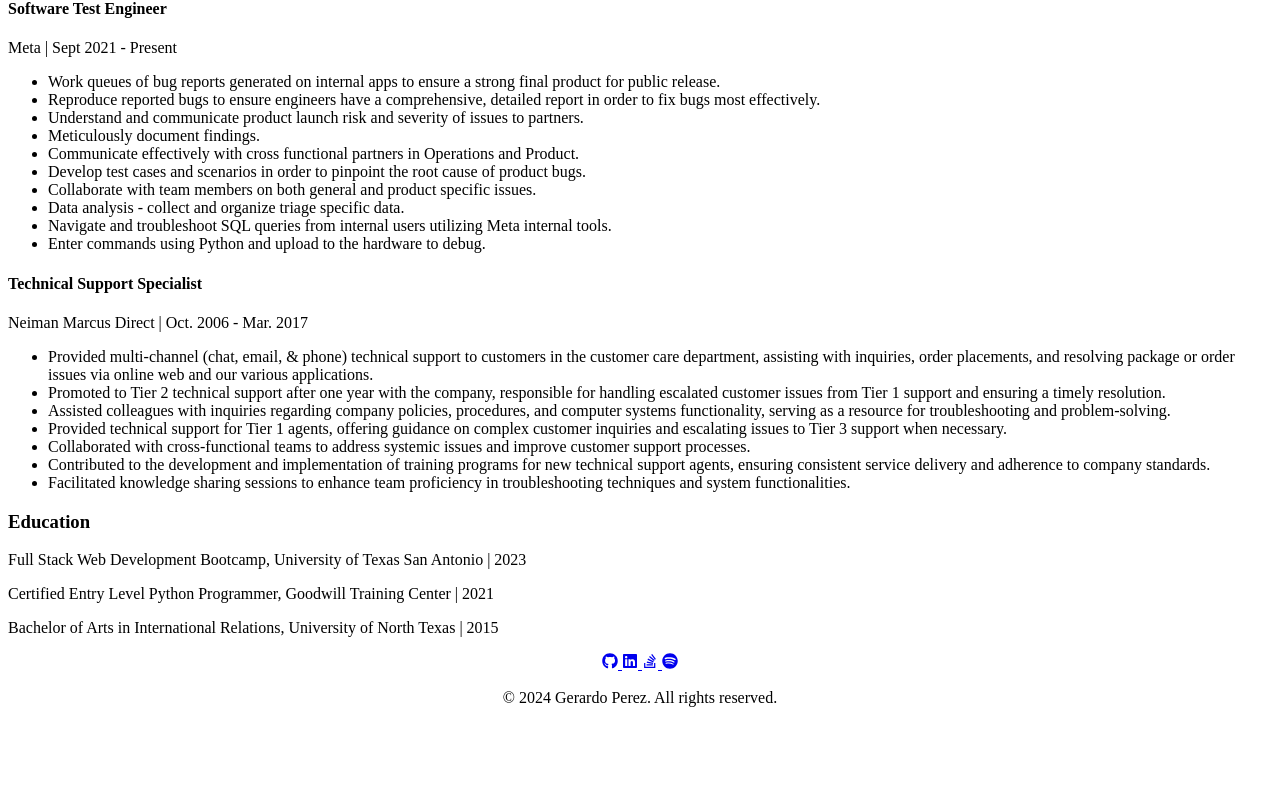
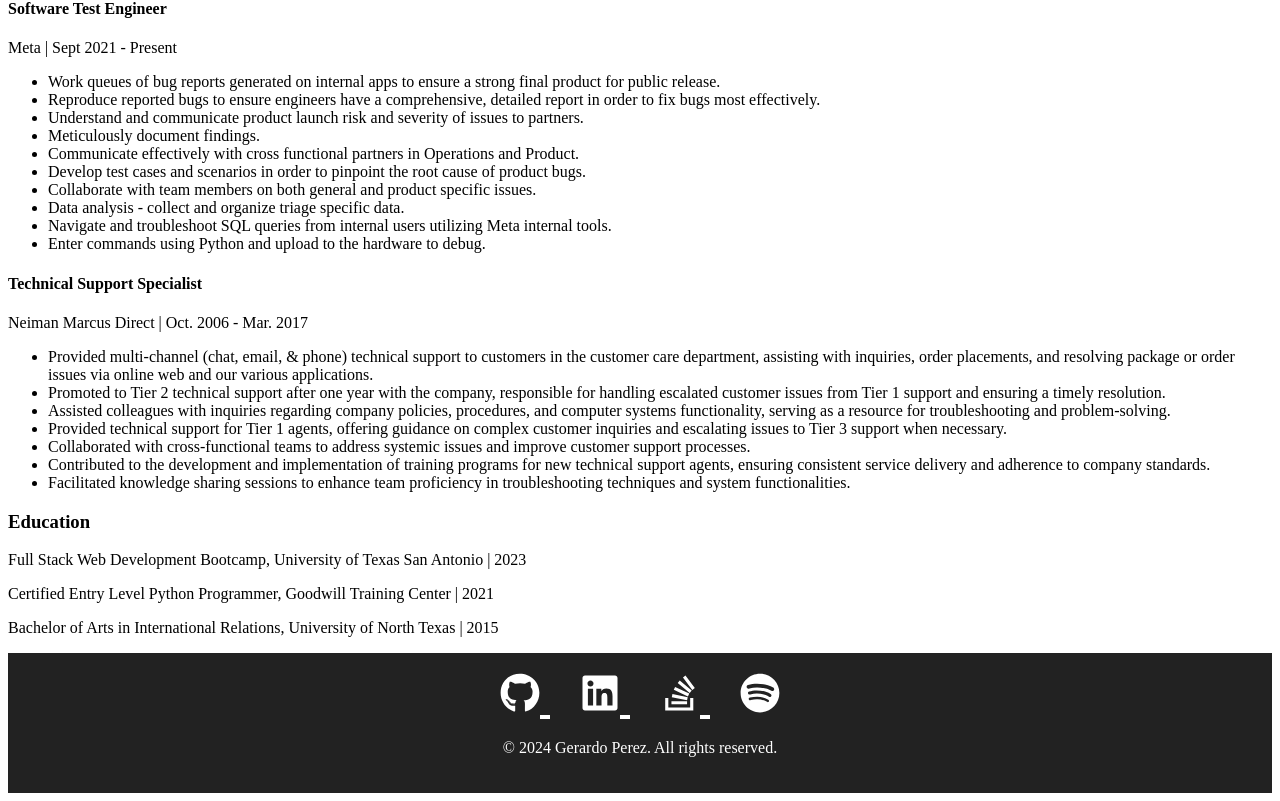
Before and after one commit to Gera1313/react-portfolio-2, a React (Vite) app: page /resume in a window 1280 px wide. Shown: the part 538-1339 px from the top of the page. Before the commit the page ends 1261 px from the top, so only its background shows below. Built offline with nearby package versions, Linux system fonts and the light colour scheme.

Commit message:
did some basic styling on Footer.jsx

```diff
--- a/src/components/footer.jsx
+++ b/src/components/footer.jsx
@@ -1,6 +1,6 @@
 import React from "react";
 import '../styles/Footer.css';
-import { FaGithub, FaLinkedin, FaStackOverflow, FaSpotify } from 'react-icons/fa'; // finish the inside of brackets
+import { FaGithub, FaLinkedin, FaStackOverflow, FaSpotify } from 'react-icons/fa';
 
 function Footer() {
   return (
--- a/src/styles/Footer.css
+++ b/src/styles/Footer.css
@@ -1,7 +1,25 @@
+.footer {
+    padding: 20px;
+    background-color: #222; /* change color later */
+    color: white;
+    text-align: center;
+}
+
+.social-links {
+    margin-bottom: 10px;
+}
+
+.social-links a {
+    margin: 0 15px;
+    font-size: 2.5rem;
+    color: white;
+}
+
 .icon {
     transition: transform 0.2s ease;
 }
 
-.footer {
-    text-align: center;
+.icon:hover {
+    transform: scale(1.2);
+    color: #0077b5;
 }
```
